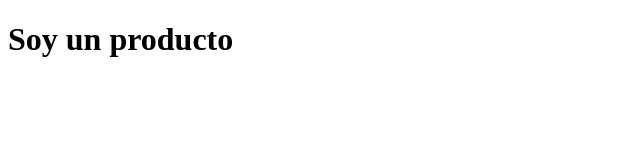
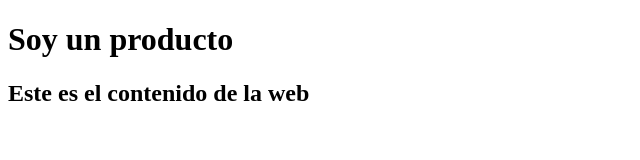
Before and after one commit to Recamm/ELIXUER, a plain HTML site: page producto.html in a window 1280 px wide. Shown: the whole page, without its empty margins (0-640 px from the left). Drawn offline with Linux system fonts and the light colour scheme.

Commit message:
Se actualiza el archivo de productos

```diff
--- a/producto.html
+++ b/producto.html
@@ -7,5 +7,6 @@
 </head>
 <body>
     <h1>Soy un producto</h1>
+    <h2>Este es el contenido de la web</h2>
 </body>
 </html>
```
